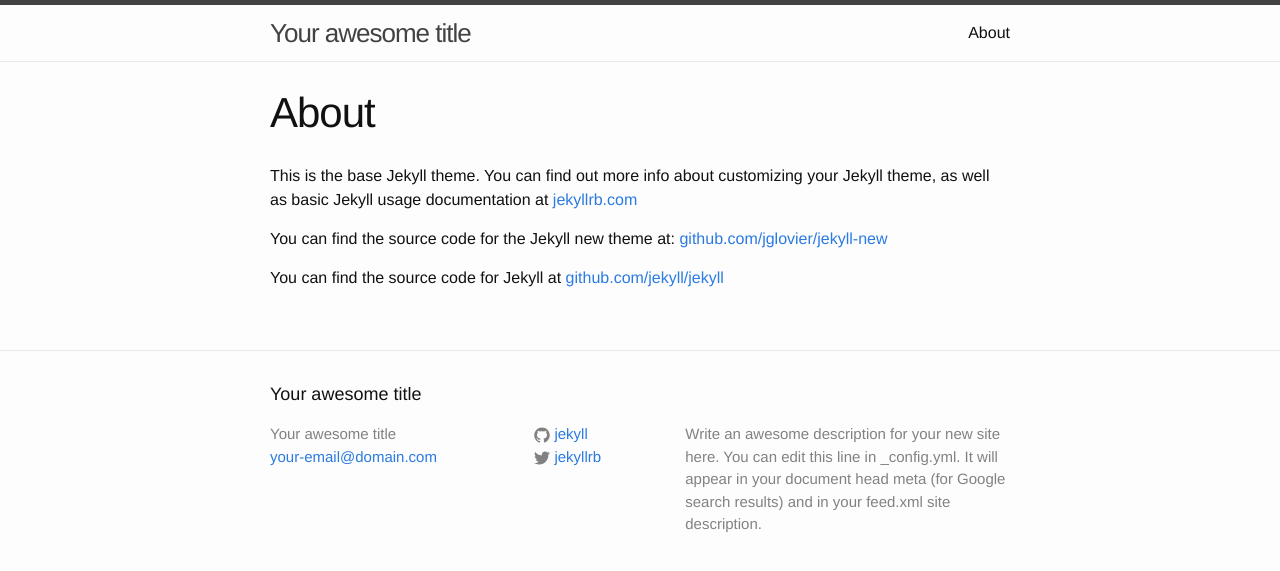
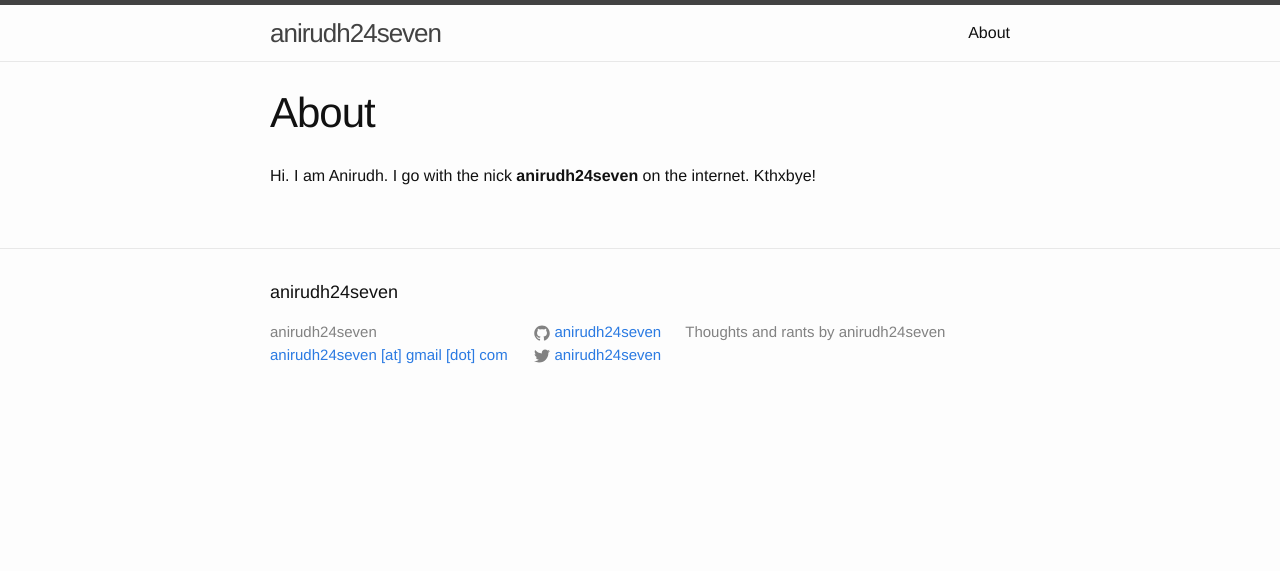
Before and after one commit to anirudh24seven/anirudh24seven.github.io, a Jekyll site: the page built from about.md, in a window 1280 px wide. Shown: the top 571 px of the page. Built offline with Jekyll 4.4.1, drawn with Linux system fonts in a browser that asks for light colours.

```diff
--- a/_config.yml
+++ b/_config.yml
@@ -1,14 +1,12 @@
 # Site settings
-title: Your awesome title
-email: your-email@domain.com
+title: anirudh24seven
+email: anirudh24seven [at] gmail [dot] com
 description: > # this means to ignore newlines until "baseurl:"
-  Write an awesome description for your new site here. You can edit this
-  line in _config.yml. It will appear in your document head meta (for
-  Google search results) and in your feed.xml site description.
+  Thoughts and rants by anirudh24seven
 baseurl: "" # the subpath of your site, e.g. /blog/
-url: "http://yourdomain.com" # the base hostname & protocol for your site
-twitter_username: jekyllrb
-github_username:  jekyll
+url: "http://anirudh24seven.github.io/" # the base hostname & protocol for your site
+twitter_username: anirudh24seven
+github_username:  anirudh24seven
 
 # Build settings
 markdown: kramdown
--- a/about.md
+++ b/about.md
@@ -4,8 +4,4 @@ title: About
 permalink: /about/
 ---
 
-This is the base Jekyll theme. You can find out more info about customizing your Jekyll theme, as well as basic Jekyll usage documentation at [jekyllrb.com](http://jekyllrb.com/)
-
-You can find the source code for the Jekyll new theme at: [github.com/jglovier/jekyll-new](https://github.com/jglovier/jekyll-new)
-
-You can find the source code for Jekyll at [github.com/jekyll/jekyll](https://github.com/jekyll/jekyll)
+Hi. I am Anirudh. I go with the nick **anirudh24seven** on the internet. Kthxbye!
```
Also changed, not shown: _posts/2014-12-08-welcome-to-jekyll.markdown (deleted, +0 -25 lines), _posts/2014-12-08-welcome-to-my-dev-log.markdown (added, +35 -0 lines), 5 other files.
